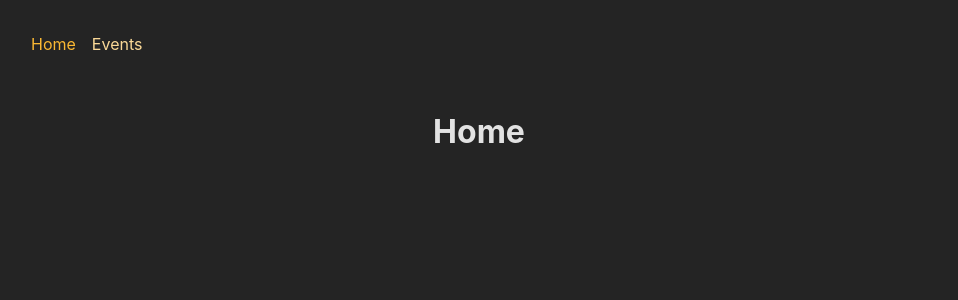
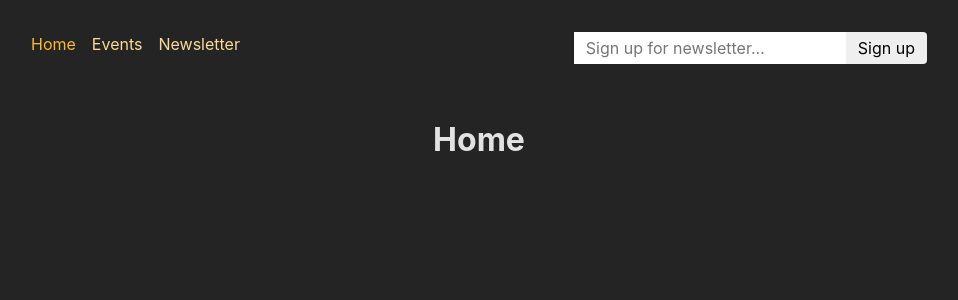
Before and after one commit to Hashwi/React_Routes_Ex01, a React (Create React App) app in the folder frontend/: page / in a window 1280 px wide. Shown: the top 300 px of the page, without its empty margins (161-1119 px from the left). Built offline with nearby package versions, Linux system fonts and the light colour scheme.

Commit message:
Adding A News Letter

```diff
--- a/frontend/src/App.js
+++ b/frontend/src/App.js
@@ -12,6 +12,7 @@
 import Error from "./pages/Error";
 import EventsRoot from "./pages/EventRoot";
 import { action as newEventAction } from "./components/EventForm";
+import NewsletterPage, { action as newsletterAction }from './pages/Newsletter'
 
 const router = createBrowserRouter([
   {
@@ -42,8 +43,16 @@
               { path: "edit", element: <EditEvent />, action: newEventAction },
             ],
           },
-          { path: "new", element: <NewEvent />, action: newEventAction },
+          { path: "new",
+          element: <NewEvent />,
+          action: newEventAction
+        },
         ],
+      },
+      {
+        path: 'newsletter',
+        element: <NewsletterPage />,
+        action: newsletterAction,
       },
     ],
   },
--- a/frontend/src/components/MainNavigation.js
+++ b/frontend/src/components/MainNavigation.js
@@ -1,5 +1,7 @@
-import { NavLink } from "react-router-dom";
-import classes from "./MainNavigation.module.css";
+import { NavLink } from 'react-router-dom';
+
+import classes from './MainNavigation.module.css';
+import NewsletterSignup from './NewsletterSignup';
 
 function MainNavigation() {
   return (
@@ -12,7 +14,8 @@
               className={({ isActive }) =>
                 isActive ? classes.active : undefined
               }
-              end>
+              end
+            >
               Home
             </NavLink>
           </li>
@@ -21,12 +24,24 @@
               to="/events"
               className={({ isActive }) =>
                 isActive ? classes.active : undefined
-              }>
+              }
+            >
               Events
+            </NavLink>
+          </li>
+          <li>
+            <NavLink
+              to="/newsletter"
+              className={({ isActive }) =>
+                isActive ? classes.active : undefined
+              }
+            >
+              Newsletter
             </NavLink>
           </li>
         </ul>
       </nav>
+      <NewsletterSignup />
     </header>
   );
 }
--- /dev/null
+++ b/frontend/src/components/NewsletterSignup.js
@@ -0,0 +1,16 @@
+import classes from './NewsletterSignup.module.css';
+
+function NewsletterSignup() {
+  return (
+    <form method="post" className={classes.newsletter}>
+      <input
+        type="email"
+        placeholder="Sign up for newsletter..."
+        aria-label="Sign up for newsletter"
+      />
+      <button>Sign up</button>
+    </form>
+  );
+}
+
+export default NewsletterSignup;
--- /dev/null
+++ b/frontend/src/components/NewsletterSignup.module.css
@@ -0,0 +1,18 @@
+.newsletter input,
+.newsletter button {
+  font: inherit;
+  padding: 0.25rem 0.75rem;
+  border-radius: 0;
+  border: none;
+}
+
+.newsletter button {
+  border-top-right-radius: 4px;
+  border-bottom-right-radius: 4px;
+  cursor: pointer;
+}
+
+.newsletter button:hover {
+  background-color: var(--color-primary-300);
+  color: var(--color-gray-800);
+}
--- /dev/null
+++ b/frontend/src/pages/Newsletter.js
@@ -0,0 +1,21 @@
+import NewsletterSignup from '../components/NewsletterSignup';
+import PageContent from '../pages/PageContent';
+
+function NewsletterPage() {
+  return (
+    <PageContent title="Join our awesome newsletter!">
+      <NewsletterSignup />
+    </PageContent>
+  );
+}
+
+export default NewsletterPage;
+
+export async function action({ request }) {
+  const data = await request.formData();
+  const email = data.get('email');
+
+  // send to backend newsletter server ...
+  console.log(email);
+  return { message: 'Signup successful!' };
+}
```
